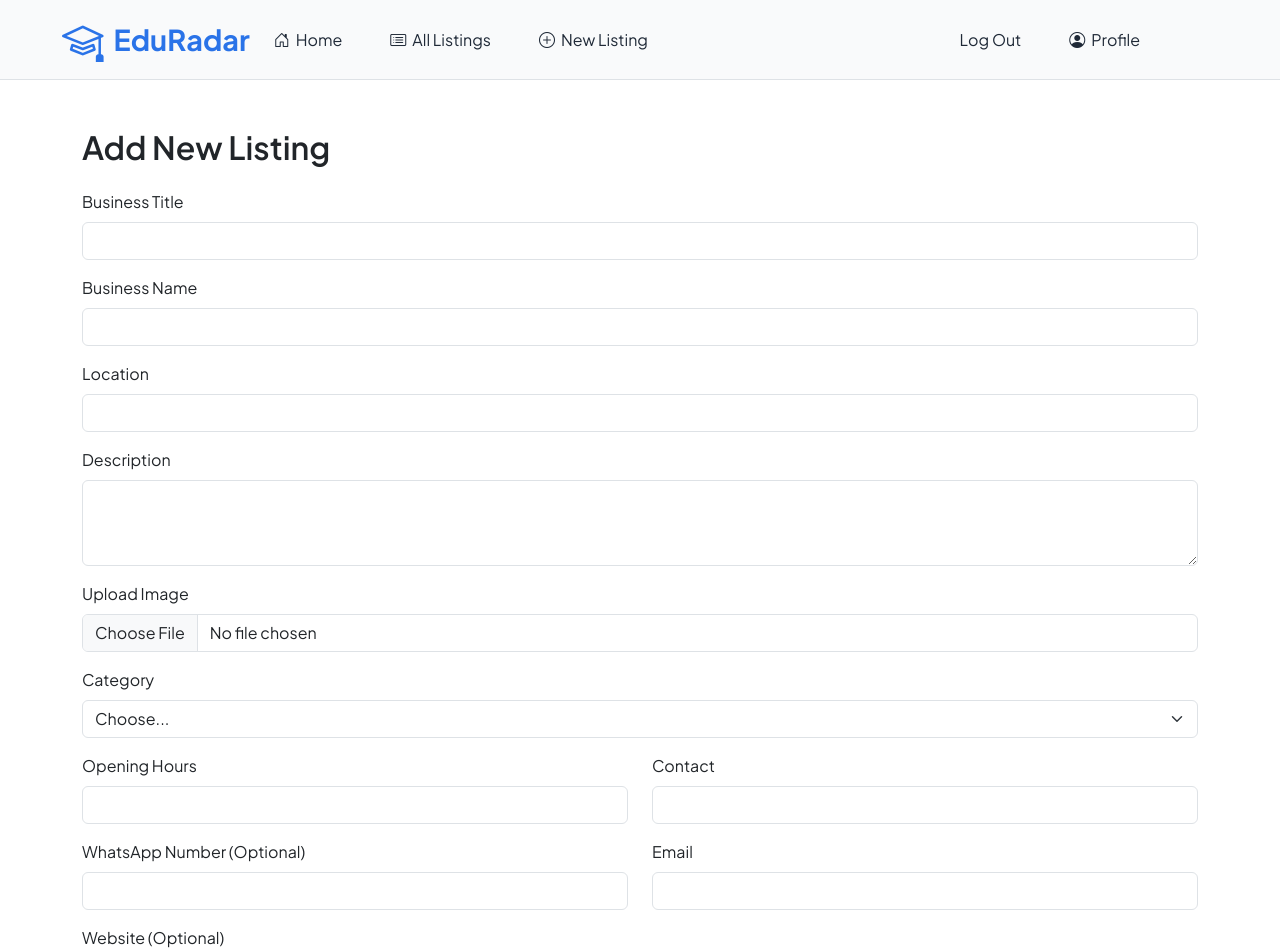
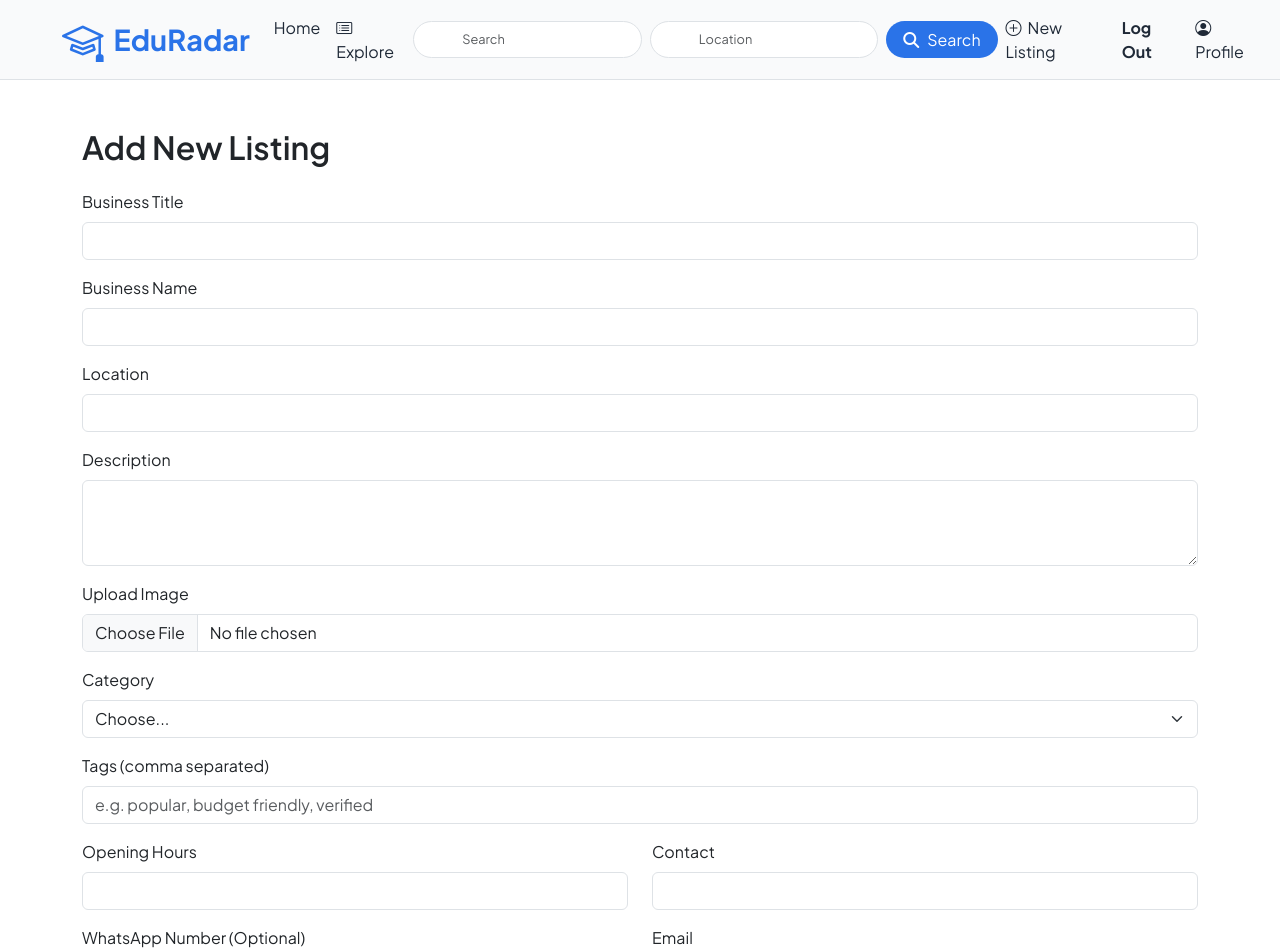
Before and after one commit to Vansh-876/EduRadar, a Node server app: page /listings/new in a window 1280 px wide. Shown: the top 952 px of the page. Run offline with Node 20, Linux system fonts and the light colour scheme; the visitor is signed in with stand-in values (Sample User, id 1); some libraries are stand-ins or nearby versions.

Commit message:
privacy-concern-changes

```diff
--- a/app.js
+++ b/app.js
@@ -21,6 +21,7 @@ const flash = require("connect-flash");
 const passport = require("passport");
 const LocalStrategy = require("passport-local");
 const User = require("./models/user.js");
+const homeController = require('./controllers/home.js');
 
 const MONGO_URL = "mongodb://127.0.0.1:27017/eduradar";
 
@@ -93,12 +94,14 @@ app.use((req, res, next) => {
 });
 
 
-// ✅ THEN define your routes
-app.get("/", (req, res) => {
-  res.render("home", { activePage: "home" });
+app.use((req, res, next) => {
+  res.locals.search = req.query.search || "";
+  res.locals.location = req.query.location || "";
+  next();
 });
 
-app.use("/listings", listingsRoutes);
+app.get('/', homeController.homepage);
+app.use("/", listingsRoutes);
 app.use("/listings/:id/reviews", reviewsRoutes);
 app.use("/", UserRoutes);
 
--- /dev/null
+++ b/controllers/home.js
@@ -0,0 +1,3 @@
+module.exports.homepage = async (req, res) => {
+  res.render('home');   // ✅ Ye render karega home.ejs ko
+};
--- a/controllers/listing.js
+++ b/controllers/listing.js
@@ -1,25 +1,54 @@
 const Listing = require("../models/listing");
 
-module.exports.index= async (req, res, next) => {
-  const allListings = await Listing.find({});
-  res.render("listings/index", { allListings, activePage: "listings" });
+module.exports.homepage = (req, res) => {
+  res.send("Welcome to Homepage!");
 };
+
+module.exports.index = async (req, res, next) => {
+  const { category, search, location } = req.query;
+  let filter = {};
+
+  if (category) {
+    filter.category = { $regex: new RegExp(category, 'i') };
+  }
+
+  if (location) {
+    filter.location = { $regex: new RegExp(location, 'i') };
+  }
+
+  if (search) {
+    filter.$or = [
+      { name: { $regex: search, $options: 'i' } },
+      { location: { $regex: search, $options: 'i' } },
+      { category: { $regex: search, $options: 'i' } },
+      { tags: { $in: [new RegExp(search, 'i')] } }
+    ];
+  }
+
+  const allListings = await Listing.find(filter);
+  res.render("listings/index", { allListings, category, search, location, activePage: "listings" });
+};
+
 
 module.exports.renderNewForm = async (req, res) => {
   res.render("listings/new");
 };
 
-module.exports.createListing= async (req, res, next) => {
-  const url= req.file.path;
-  const filename=req.file.filename;
+module.exports.createListing = async (req, res, next) => {
+if (req.body.listing.tags) {
+  if (typeof req.body.listing.tags === "string") {
+    req.body.listing.tags = req.body.listing.tags.split(',').map(tag => tag.trim());
+  }
+}
+  const url = req.file.path;
+  const filename = req.file.filename;
   const newListing = new Listing(req.body.listing);
-  newListing.image = {url, filename};
-  newListing.owner =req.user._id;
+  newListing.image = { url, filename };
+  newListing.owner = req.user._id;
   await newListing.save();
   req.flash("success", "New listing created successfully!");
   res.redirect("/listings");
 };
-
  module.exports.showListing = async (req, res) => {
   const listing = await Listing.findById(req.params.id)
     .populate("owner")
@@ -45,12 +74,25 @@ module.exports.renderEditForm=async (req, res) => {
     req.flash("error", "Listing not found");
     return res.redirect("/listings");
   }
-  res.render("listings/edit", { listing });
+  let originalImageUrl=listing.image.url;
+   originalImageUrl= originalImageUrl.replace("/upload", "/upload/w_250");
+  res.render("listings/edit", { listing, originalImageUrl });
 };
 
 module.exports.updateListing= async (req, res) => {
   const { id } = req.params;
-  const updatedListing = await Listing.findByIdAndUpdate(id, req.body.listing);
+  const listing = await Listing.findByIdAndUpdate(id, req.body.listing);
+ if (req.body.listing.tags) {
+  if (typeof req.body.listing.tags === "string") {
+    req.body.listing.tags = req.body.listing.tags.split(',').map(tag => tag.trim());
+  }
+}
+  if(typeof req.file !== "undefined") {
+  const url= req.file.path;
+  const filename=req.file.filename;
+  listing.image = {url, filename};
+  await listing.save();
+  }
   req.flash("success", "Listing updated successfully!");
   res.redirect(`/listings/${id}`);
 };
--- a/init/index.js
+++ b/init/index.js
@@ -19,7 +19,7 @@ async function main() {
 
 const initDB = async () => {
   await Listing.deleteMany({});
-  await Listing.insertMany(initData.data);
+  await Listing.insertMany(initData);
   console.log("data was initialized");
 }
 
--- a/models/listing.js
+++ b/models/listing.js
@@ -15,6 +15,7 @@ const listingSchema = new Schema({
   googleMapLink: String,
   facebookPage: String,
   instagramPage: String,
+  tags: [String],
   image: {
     url: String,
     filename: String,
--- a/public/css/style.css
+++ b/public/css/style.css
@@ -22,11 +22,6 @@ body {
 .navbar-brand i {
   margin-right: 10px;
   font-size: 2.6rem! important;
-}
-
-.navbar-nav {
-  gap: 2.0rem;
-  margin-right: 120px;
 }
 
 .nav-link {
--- a/views/includes/navbar.ejs
+++ b/views/includes/navbar.ejs
@@ -1,5 +1,31 @@
+<style>
+.btn-search {
+  background-color:#2A73E8 ;
+  color: #fff;
+  border-radius: 25px;
+  padding: 0 1rem 0 1rem;
+}
+
+.btn-search:hover {
+  background-color:#2A73E8 ;
+  color: #fff;
+}
+
+.btn-search i {
+  display: inline !important;
+  margin-right: 0.5rem;
+}
+
+.search-input {
+  border-radius: 25px;
+  padding: 0.5rem 3rem 0.5rem 3rem;
+  font-size: 0.8rem;
+}
+
+</style>
 <nav class="navbar navbar-expand-md border-bottom sticky-top">
   <div class="container-fluid">
+    <div class="logo">
     <a class="navbar-brand fw-bold" href="/">
       <i class="bi bi-mortarboard"></i>EduRadar
     </a>
@@ -8,28 +34,33 @@
       aria-label="Toggle navigation">
       <span class="navbar-toggler-icon"></span>
     </button>
+    </div>
 
-    <div class="collapse navbar-collapse justify-content-start" id="navbarNav">
+    <div class="collapse navbar-collapse " id="navbarNav">
       <div class="navbar-nav">
-        <a class="nav-link <% if(activePage === 'home'){ %>active<% } %>" href="/">
-          <i class="bi bi-house-door"></i>Home
-        </a>
+         <a class="nav-link" href="/">Home</a>
         <a class="nav-link <% if(activePage === 'listings'){ %>active<% } %>" href="/listings">
-          <i class="bi bi-card-list"></i>All Listings
-        </a>
-        <a class="nav-link <% if(activePage === 'create'){ %>active<% } %>" href="/listings/new">
-          <i class="bi bi-plus-circle"></i>New Listing
+          <i class="bi bi-card-list"></i>Explore
         </a>
       </div>
+    <div class="navbar-nav ms-auto">
+      <form action="/listings" method="GET" class="d-flex justify-content-center my-3">
+      <input type="search" name="search" placeholder="Search" class="form-control w-50 me-2 search-input" value="<%= search %>">
+      <input type="search" name="location" placeholder="Location" class="form-control w-50 me-2 search-input" value="<%= location %>">
+      <button type="submit" class="btn btn-search"><i class="fa-solid fa-magnifying-glass"></i>Search</button>
+     </form>
     </div>
 
     <div class="navbar-nav ms-auto">
+              <a class="nav-link <% if(activePage === 'create'){ %>active<% } %>" href="/listings/new">
+          <i class="bi bi-plus-circle"></i>New Listing
+        </a>
       <% if (!currentUser ) { %>
-        <a class="nav-link" href="/register">Sign Up</a>
-        <a class="nav-link" href="/login">Log In</a>
+        <a class="nav-link" href="/register"><B>Sign Up</B></a>
+        <a class="nav-link" href="/login"><b>Log In</b></a>
       <% } %>
       <% if (currentUser) { %>
-        <a class="nav-link" href="/logout">Log Out</a>
+        <a class="nav-link" href="/logout"><b>Log Out</b></a>
         <a class="nav-link" href="/profile">
           <i class="bi bi-person-circle"></i>Profile
         </a>
--- a/views/layouts/boilerplate.ejs
+++ b/views/layouts/boilerplate.ejs
@@ -9,7 +9,8 @@
     integrity="sha384-LN+7fdVzj6u52u30Kp6M/trliBMCMKTyK833zpbD+pXdCLuTusPj697FH4R/5mcr" crossorigin="anonymous">
     <link href="https://fonts.googleapis.com/css2?family=Plus+Jakarta+Sans:wght@300;400;500;600;700&display=swap" rel="stylesheet">
     <link rel="stylesheet" href="https://cdn.jsdelivr.net/npm/bootstrap-icons@1.10.5/font/bootstrap-icons.css">
-    <link rel="stylesheet" href="https://cdnjs.cloudflare.com/ajax/libs/font-awesome/6.0.0-beta3/css/all.min.css">
+    <link rel="stylesheet" href="https://cdnjs.cloudflare.com/ajax/libs/font-awesome/6.4.0/css/all.min.css">
+
      <link rel="stylesheet" href="/css/rating.css">
      </head>
     <body>
--- a/views/listings/new.ejs
+++ b/views/listings/new.ejs
@@ -60,6 +60,15 @@
         <div class="valid-feedback">Category selected.</div>
         <div class="invalid-feedback">Please select a category.</div>
       </div>
+
+   <div class="mb-3">
+  <label for="tags"
+   class="form-label">Tags (comma separated)</label>
+  <input type="text"
+   class="form-control"
+   name="listing[tags]"
+    placeholder="e.g. popular, budget friendly, verified">
+    </div>
 
       <div class="row">
       <div class="col-md-6 mb-3">
```
Also changed, not shown: init/data.js (+86 -41 lines), routes/listing.js (+34 -26 lines), schema.js (+8 -3 lines), views/home.ejs (added, +108 -0 lines), views/listings/edit.ejs (+8 -4 lines), views/listings/index.ejs (+59 -5 lines), views/listings/show.ejs (+6 -9 lines), 2 other files.
